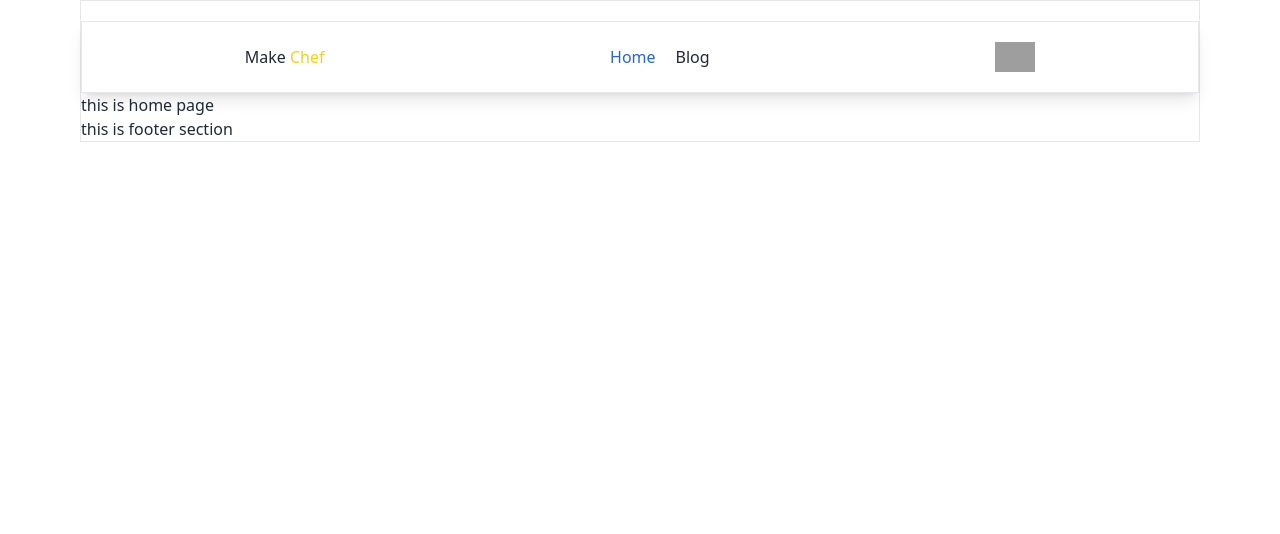
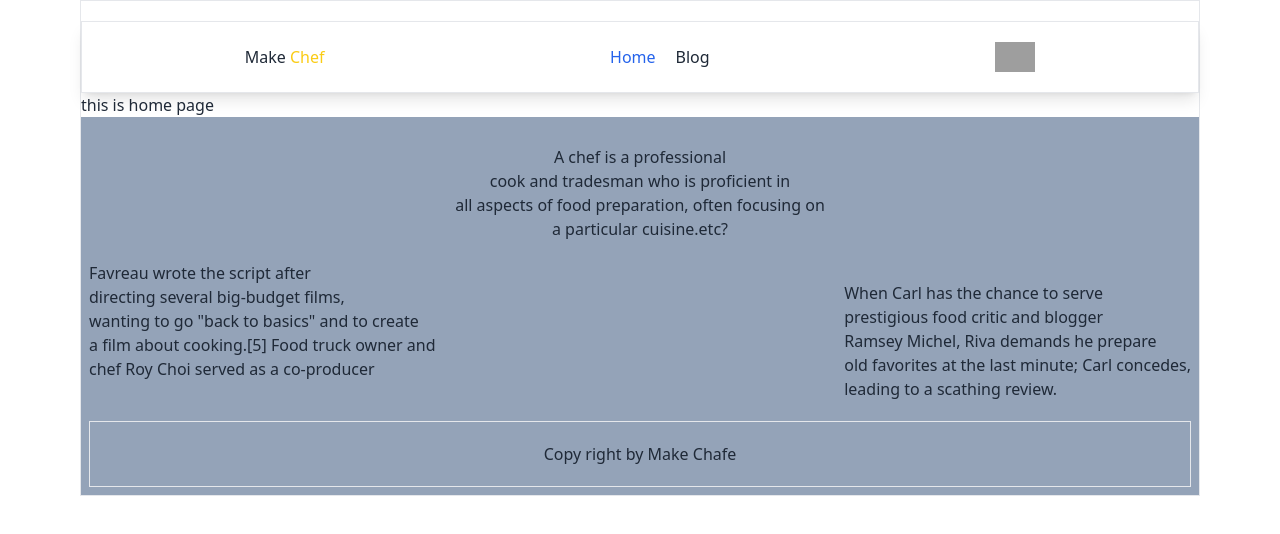
Before and after one commit to shanto001971/chef-hat-client-side, a React (Vite) app: page / in a window 1280 px wide. Shown: the top 534 px of the page. Built offline with nearby package versions, Linux system fonts and the light colour scheme; grey boxes are pictures that could not be loaded.

Commit message:
Footer ok

```diff
--- a/src/components/Footer/Footer.jsx
+++ b/src/components/Footer/Footer.jsx
@@ -2,8 +2,23 @@ import React from 'react';
 
 const Footer = () => {
     return (
-        <div>
-            <h1>this is footer section</h1>
+        <div className='p-2 bg-slate-400'>
+            <div className="text-center mt-5">
+                <h1>
+                A chef is a professional <br /> cook and tradesman who is proficient in <br /> all aspects of food preparation, often focusing on <br /> a particular cuisine.etc?
+                </h1>
+            </div>
+            <div className=" mt-5 lg:flex justify-between">
+                <div className="">
+                <h1>Favreau wrote the script after <br /> directing several big-budget films, <br /> wanting to go "back to basics" and to create <br /> a film about cooking.[5] Food truck owner and <br /> chef Roy Choi served as a co-producer</h1>
+                </div>
+                <div className="mt-5">
+                    <h1>When Carl has the chance to serve <br /> prestigious food critic and blogger <br /> Ramsey Michel, Riva demands he prepare <br />  old favorites at the last minute; Carl concedes, <br /> leading to a scathing review.</h1>
+                </div>
+            </div>
+            <div className="border text-center mt-5 p-5">
+                <h1>Copy right by Make Chafe</h1>
+            </div>
         </div>
     );
 };
```
